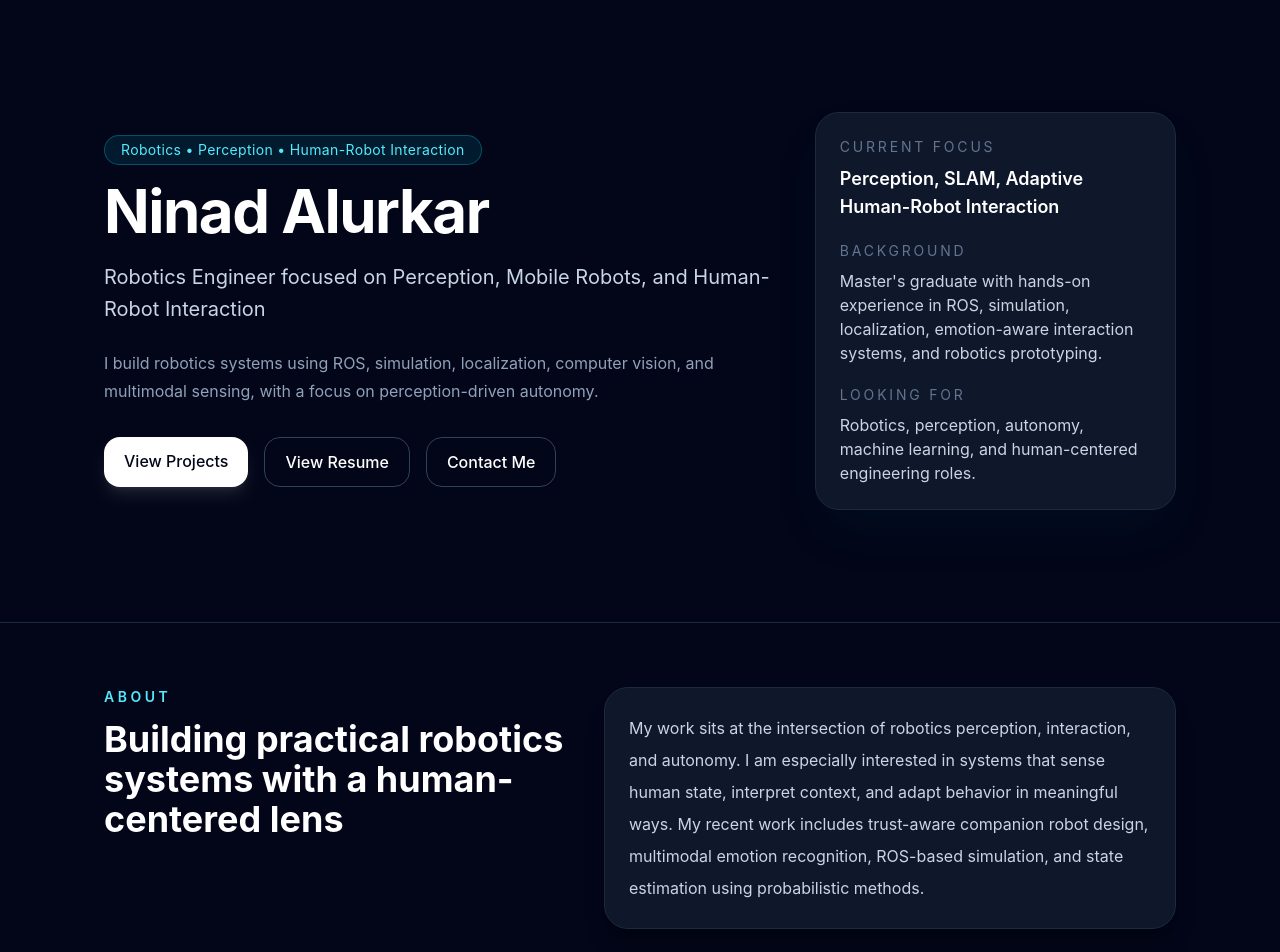
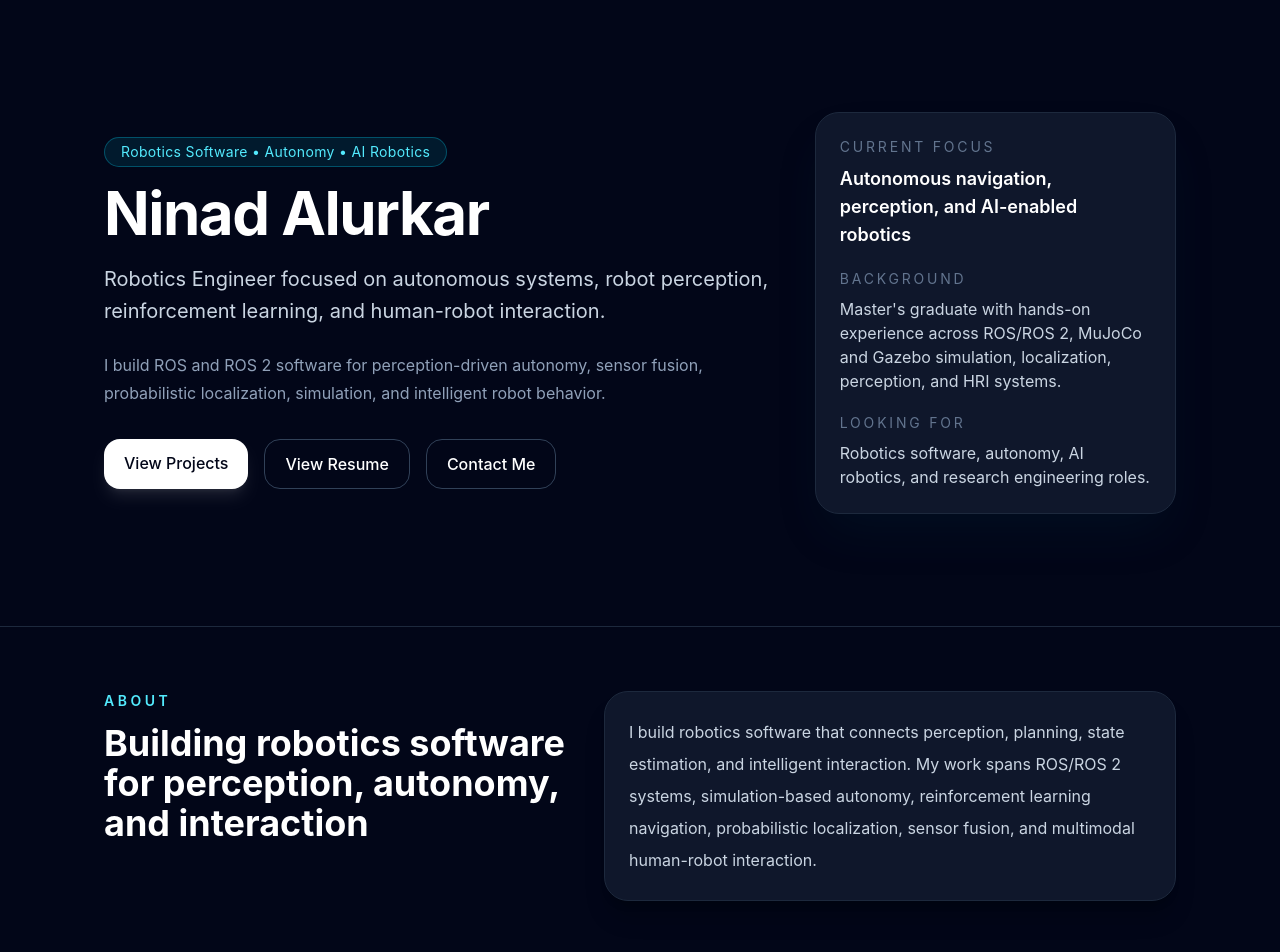
Before and after one commit to ninad164/my-portfolio, a React (Vite) app: page / in a window 1280 px wide. Shown: the top 952 px of the page. Built offline with nearby package versions, Linux system fonts and the light colour scheme.

Commit message:
Updated portfolio

```diff
--- a/src/App.jsx
+++ b/src/App.jsx
@@ -75,22 +75,27 @@ export default function RoboticsPortfolio() {
     },
   ];
 
-  const skills = [
-    "ROS/ROS2",
-    "Python",
-    "PyTorch",
-    "TensorFlow",
-    "C++",
-    "MATLAB",
-    "Gazebo",
-    "MuJoCo",
-    "OpenCV",
-    "MoveIt",
-    "Perception",
-    "SLAM",
-    "Sensor Fusion",
-    "CUDA",
-    "Reinforcement Learning"
+  const skillGroups = [
+    {
+      title: "Robotics",
+      skills: ["ROS", "ROS 2", "Gazebo", "RViz", "MuJoCo", "MoveIt 2"],
+    },
+    {
+      title: "Autonomy & Estimation",
+      skills: ["Navigation", "Sensor Fusion", "EKF", "Localization", "Motion Control", "PCL"],
+    },
+    {
+      title: "AI/ML",
+      skills: ["Reinforcement Learning", "PPO", "Computer Vision", "Emotion Recognition", "LLM-based Interaction"],
+    },
+    {
+      title: "Programming",
+      skills: ["Python", "C++", "MATLAB", "Git", "Linux"],
+    },
+    {
+      title: "Hardware / Sensors",
+      skills: ["Clearpath JACKAL", "OAK-D Pro", "ReSpeaker Mic Array"],
+    },
   ];
 
   return (
@@ -100,17 +105,17 @@ export default function RoboticsPortfolio() {
           <div className="grid gap-10 md:grid-cols-[1.3fr_0.7fr] md:items-center">
             <div>
               <p className="mb-4 inline-block rounded-full border border-cyan-400/30 bg-cyan-400/10 px-4 py-1 text-sm tracking-wide text-cyan-300">
-                Robotics • Perception • Human-Robot Interaction
+                Robotics Software • Autonomy • AI Robotics
               </p>
               <h1 className="text-4xl font-bold tracking-tight text-white md:text-6xl">
                 Ninad Alurkar
               </h1>
               <p className="mt-5 max-w-2xl text-lg leading-8 text-slate-300 md:text-xl">
-                Robotics Engineer focused on Perception, Mobile Robots, and Human-Robot Interaction
+                Robotics Engineer focused on autonomous systems, robot perception, reinforcement learning, and human-robot interaction.
               </p>
               <p className="mt-6 max-w-2xl text-base leading-7 text-slate-400">
-                I build robotics systems using ROS, simulation, localization, computer vision,
-                and multimodal sensing, with a focus on perception-driven autonomy.
+                I build ROS and ROS 2 software for perception-driven autonomy, sensor fusion,
+                probabilistic localization, simulation, and intelligent robot behavior.
               </p>
 
               <div className="mt-8 flex flex-wrap gap-4">
@@ -142,20 +147,20 @@ export default function RoboticsPortfolio() {
                 <div>
                   <p className="text-sm uppercase tracking-[0.2em] text-slate-500">Current Focus</p>
                   <p className="mt-2 text-lg font-semibold text-white">
-                    Perception, SLAM, Adaptive Human-Robot Interaction
+                    Autonomous navigation, perception, and AI-enabled robotics
                   </p>
                 </div>
                 <div>
                   <p className="text-sm uppercase tracking-[0.2em] text-slate-500">Background</p>
                   <p className="mt-2 text-slate-300">
-                    Master's graduate with hands-on experience in ROS, simulation, localization,
-                    emotion-aware interaction systems, and robotics prototyping.
+                    Master's graduate with hands-on experience across ROS/ROS 2,
+                    MuJoCo and Gazebo simulation, localization, perception, and HRI systems.
                   </p>
                 </div>
                 <div>
                   <p className="text-sm uppercase tracking-[0.2em] text-slate-500">Looking For</p>
                   <p className="mt-2 text-slate-300">
-                    Robotics, perception, autonomy, machine learning, and human-centered engineering roles.
+                    Robotics software, autonomy, AI robotics, and research engineering roles.
                   </p>
                 </div>
               </div>
@@ -171,16 +176,15 @@ export default function RoboticsPortfolio() {
               About
             </p>
             <h2 className="mt-3 text-3xl font-bold text-white md:text-4xl">
-              Building practical robotics systems with a human-centered lens
+              Building robotics software for perception, autonomy, and interaction
             </h2>
           </div>
           <div className="rounded-3xl border border-slate-800 bg-slate-900 p-6 text-slate-300 shadow-xl shadow-black/20">
             <p className="leading-8">
-              My work sits at the intersection of robotics perception, interaction, and
-              autonomy. I am especially interested in systems that sense human state,
-              interpret context, and adapt behavior in meaningful ways. My recent work
-              includes trust-aware companion robot design, multimodal emotion recognition,
-              ROS-based simulation, and state estimation using probabilistic methods.
+              I build robotics software that connects perception, planning, state estimation,
+              and intelligent interaction. My work spans ROS/ROS 2 systems, simulation-based
+              autonomy, reinforcement learning navigation, probabilistic localization, sensor
+              fusion, and multimodal human-robot interaction.
             </p>
           </div>
         </div>
@@ -302,16 +306,25 @@ export default function RoboticsPortfolio() {
             Skills
           </p>
           <h2 className="mt-3 text-3xl font-bold text-white md:text-4xl">
-            Technical Stack
+            Robotics Software Stack
           </h2>
-          <div className="mt-8 flex flex-wrap gap-3">
-            {skills.map((skill) => (
+          <div className="mt-8 grid gap-6 md:grid-cols-2">
+            {skillGroups.map((group) => (
+              <div key={group.title}>
+                <h3 className="text-sm font-semibold uppercase tracking-[0.18em] text-slate-400">
+                  {group.title}
+                </h3>
+                <div className="mt-3 flex flex-wrap gap-3">
+                  {group.skills.map((skill) => (
                     <span
                       key={skill}
                       className="rounded-2xl border border-slate-700 px-4 py-2 text-sm text-slate-200"
                     >
                       {skill}
                     </span>
+                  ))}
+                </div>
+              </div>
             ))}
           </div>
         </div>
@@ -323,11 +336,12 @@ export default function RoboticsPortfolio() {
             Contact
           </p>
           <h2 className="mt-3 text-3xl font-bold text-white md:text-4xl">
-            Let's connect
+            Let&apos;s connect
           </h2>
           <p className="mt-4 max-w-2xl leading-8 text-slate-300">
-            I am interested in opportunities in robotics, perception, autonomy, and
-            human-robot interaction. Reach out to me here!
+            I am open to robotics software, AI robotics, autonomy, and research engineering
+            opportunities. Recruiters and robotics teams can reach me through email,
+            LinkedIn, or GitHub.
           </p>
 
           <div className="mt-8 grid gap-4 md:grid-cols-3">
```
Lines whose indentation alone changed are shown as unchanged.
